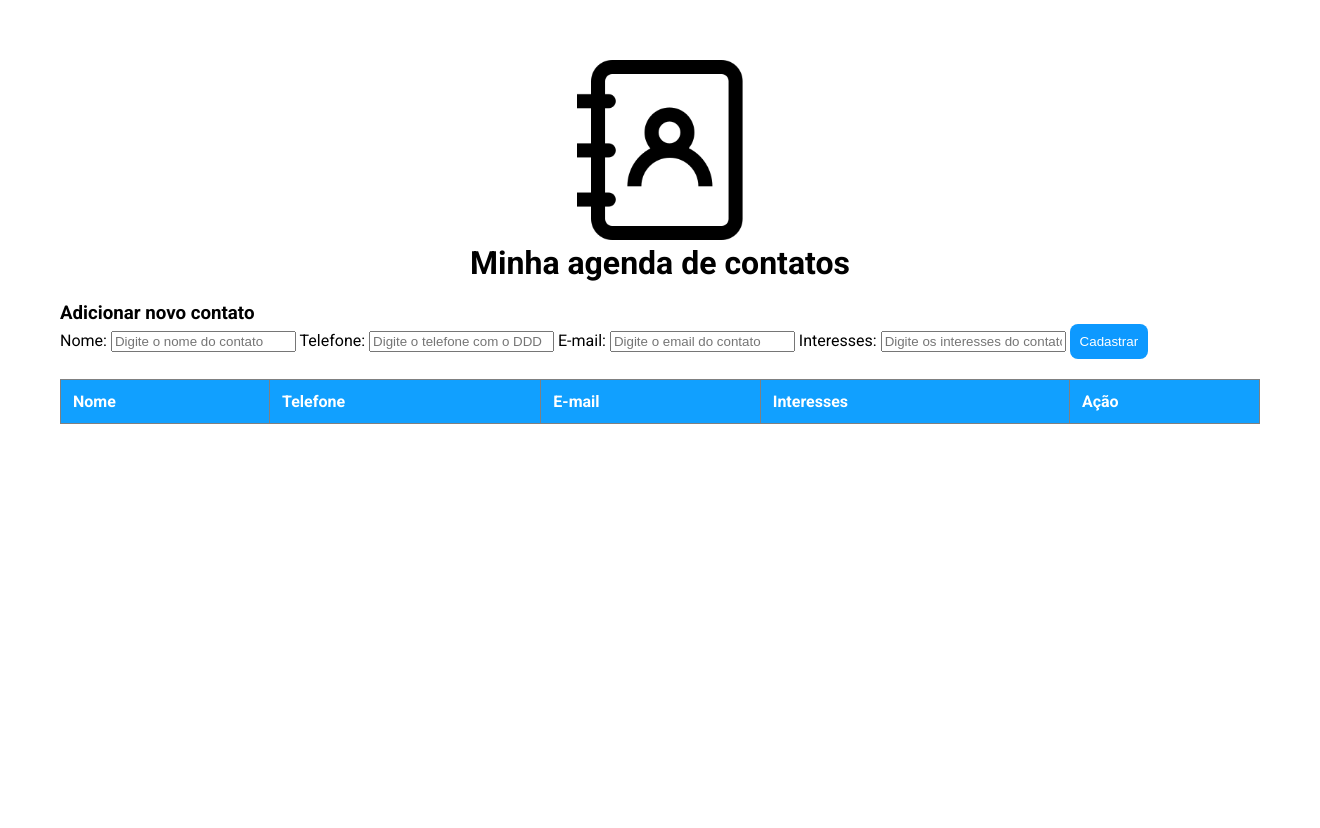
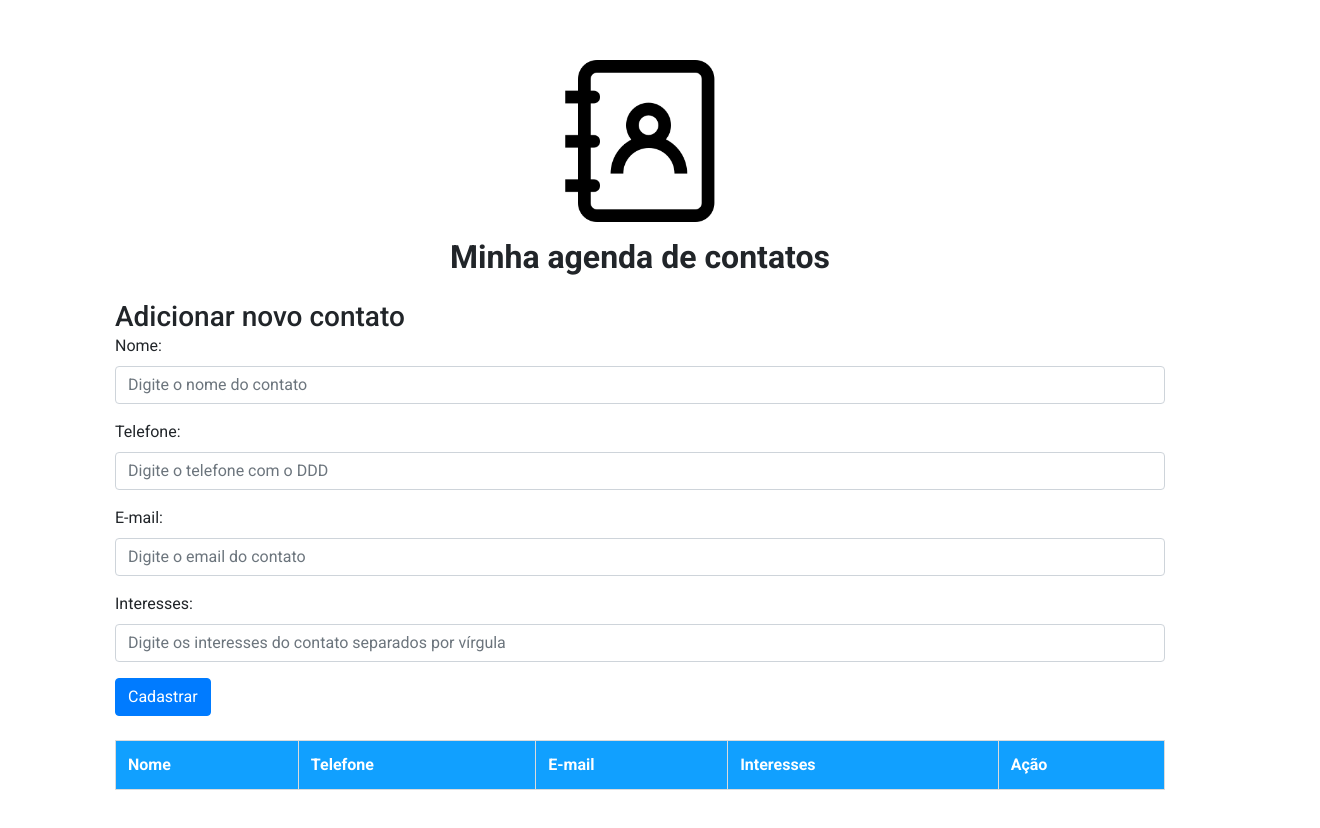
Before and after one commit to mf081/agenda-contatos-web, a website: page index.html in a window 1280 px wide. Shown: the whole page, 1320 px wide, since content can reach past the window. Before the commit the page ends 800 px from the top, so only its background shows below. Drawn offline with nearby package versions, Linux system fonts and the light colour scheme.

Commit message:
adicionar bootstrap e scss

```diff
--- /dev/null
+++ b/css/style.scss
@@ -0,0 +1,74 @@
+// Variáveis de cor
+$button-color: #0D99FF; // Cor do botão
+$button-bg: #11A0FF;    // Fundo do cabeçalho da tabela
+$border-color: #DBDBDB;  // Cor da borda das células
+$background-color: #F7F7F7; // Cor de fundo para linhas ímpares da tabela
+$table-bg-even: #FFFFFF; // Cor de fundo para linhas pares da tabela
+
+// Estilos gerais do corpo
+body {
+  width: 100%;                   // Largura total
+  max-width: 1200px;            // Largura máxima
+  margin: auto;                  // Centraliza o conteúdo
+  padding: 60px;                 // Espaçamento interno
+  font-family: "Roboto", sans-serif; // Fonte utilizada
+}
+
+// Estilos para o cabeçalho
+header {
+  text-align: center;            // Centraliza o texto
+  margin-bottom: 20px;           // Espaçamento abaixo do cabeçalho
+
+  img {
+    width: 15%;                  // Largura da imagem do cabeçalho
+  }
+}
+
+// Estilos para o título principal
+h1 {
+  font-size: 2em;                // Tamanho da fonte
+  font-weight: bold;             // Negrito
+}
+
+// Estilos para subtítulos
+h3 {
+  text-align: left;              // Alinha à esquerda
+  width: 100%;                   // Largura total
+  margin: 0;                     // Remove margem
+}
+
+// Estilos para botões
+button {
+  background-color: $button-color; // Cor de fundo do botão
+  padding: 10px;                  // Espaçamento interno
+  border-radius: 8px;            // Bordas arredondadas
+  color: white;                  // Cor do texto
+  border: none;                  // Remove borda padrão
+  cursor: pointer;               // Cursor em forma de ponteiro ao passar o mouse
+}
+
+// Estilos para tabelas
+table {
+  width: 100%;                   // Largura total da tabela
+  border-collapse: collapse;     // Colapsa bordas adjacentes
+  margin: 20px 0;                // Espaçamento acima e abaixo da tabela
+
+  thead {
+    background-color: $button-bg; // Cor de fundo do cabeçalho da tabela
+    color: white;                 // Cor do texto do cabeçalho
+  }
+
+  th, td {
+    padding: 12px;                // Espaçamento interno das células
+    text-align: left;             // Alinha texto à esquerda
+    border: 1px solid $border-color; // Bordas das células
+  }
+
+  tbody tr:nth-child(odd) {
+    background-color: $background-color; // Cor de fundo para linhas ímpares
+  }
+
+  tbody tr:nth-child(even) {
+    background-color: $table-bg-even; // Cor de fundo para linhas pares
+  }
+}
--- a/index.html
+++ b/index.html
@@ -4,41 +4,78 @@
     <meta charset="UTF-8">
     <meta name="viewport" content="width=device-width, initial-scale=1.0">
     <title>Exercício Agenda</title>
-    <link rel="stylesheet" href="./style.css">
+
+    <!-- Link para o CSS do Bootstrap 4.5, permitindo o uso das classes do Bootstrap -->
+    <link rel="stylesheet" href="https://maxcdn.bootstrapcdn.com/bootstrap/4.5.2/css/bootstrap.min.css">
+
+    <!-- Pré-conexão com o Google Fonts para melhorar o carregamento de fontes -->
     <link rel="preconnect" href="https://fonts.googleapis.com">
     <link rel="preconnect" href="https://fonts.gstatic.com" crossorigin>
+
+    <!-- Link para a fonte Roboto do Google Fonts -->
     <link href="https://fonts.googleapis.com/css2?family=Roboto:ital,wght@0,100;0,300;0,400;0,500;0,700;0,900;1,100;1,300;1,400;1,500;1,700&display=swap" rel="stylesheet">
+
+    <!-- Folha de estilo personalizada (separada), caso existam ajustes de estilo além do Bootstrap -->
+    <link rel="stylesheet" href="css/style.css">
 </head>
 <body>
-    <header>
-        <img src="/img/livro-de-contato.png" alt="Logo de Agenda">
+    <!-- Cabeçalho da página -->
+    <header class="text-center mb-4">
+        <!-- Classe text-center alinha o conteúdo centralmente, mb-4 adiciona uma margem inferior -->
+        <img src="/img/livro-de-contato.png" alt="Logo de Agenda" class="mb-3">
+        <!-- Classe mb-3 adiciona margem inferior para o logo -->
         <h1>Minha agenda de contatos</h1>
     </header>
 
-    <main>
-        <section class="novo-contato">
+    <!-- Conteúdo principal da página -->
+    <main class="container">
+        <!-- A classe container do Bootstrap cria uma margem automática nas laterais para centralizar o conteúdo -->
+
+        <!-- Seção para adicionar novo contato -->
+        <section class="novo-contato mb-4">
+            <!-- mb-4 adiciona uma margem inferior para separar a seção de "Adicionar novo contato" da tabela -->
             <h3>Adicionar novo contato</h3>
 
+            <!-- Formulário de cadastro de contato -->
             <form id="formContato">
-                <label for="nome" class="nome-meio">Nome:</label>
-                <input type="text" id="nome" placeholder="Digite o nome do contato" required>
+                <!-- Agrupamento de campo do formulário com estilo do Bootstrap -->
+                <div class="form-group">
+                    <!-- form-group organiza cada campo do formulário e dá um espaçamento adequado -->
+                    <label for="nome">Nome:</label>
+                    <input type="text" id="nome" class="form-control" placeholder="Digite o nome do contato" required>
+                    <!-- form-control estiliza o campo de input com bordas arredondadas e preenche a largura do container -->
+                </div>
 
-                <label for="telefone">Telefone:</label>
-                <input type="text" id="telefone" placeholder="Digite o telefone com o DDD" required>
+                <div class="form-group">
+                    <label for="telefone">Telefone:</label>
+                    <input type="text" id="telefone" class="form-control" placeholder="Digite o telefone com o DDD" required>
+                    <!-- form-control também aplicado aqui para o campo de telefone -->
+                </div>
 
-                <label for="email">E-mail:</label>
-                <input type="email" id="email" placeholder="Digite o email do contato" required>
+                <div class="form-group">
+                    <label for="email">E-mail:</label>
+                    <input type="email" id="email" class="form-control" placeholder="Digite o email do contato" required>
+                    <!-- form-control também aplicado ao campo de email -->
+                </div>
 
-                <label for="interesses">Interesses:</label>
-                <input type="text" id="interesses" placeholder="Digite os interesses do contato separados por vírgula" required>
+                <div class="form-group">
+                    <label for="interesses">Interesses:</label>
+                    <input type="text" id="interesses" class="form-control" placeholder="Digite os interesses do contato separados por vírgula" required>
+                    <!-- form-control aplicado ao campo de interesses -->
+                </div>
 
-                <button type="submit">Cadastrar</button>
+                <!-- Botão de envio do formulário -->
+                <button type="submit" class="btn btn-primary">Cadastrar</button>
+                <!-- btn e btn-primary são classes do Bootstrap: btn estiliza o botão e btn-primary aplica a cor azul padrão -->
             </form>
         </section>
 
+        <!-- Seção que contém a tabela de contatos -->
         <section class="tabela-contato">
-            <table border="1">
+            <!-- Tabela básica; não está usando classes Bootstrap diretamente, mas poderia utilizar (como table, table-striped) -->
+            <table>
                 <thead>
+                    <!-- Cabeçalho da tabela -->
                     <tr>
                         <th>Nome</th>
                         <th>Telefone</th>
@@ -48,11 +85,13 @@
                     </tr>
                 </thead>
                 <tbody id="tabela-corpo">
+                    <!-- O corpo da tabela será preenchido dinamicamente via JavaScript -->
                 </tbody>
             </table>
         </section>
     </main>
 
+    <!-- Link para o arquivo de script JavaScript (deve conter a lógica para adicionar contatos e preencher a tabela) -->
     <script src="/app.js"></script>
 </body>
 </html>
```
Also changed, not shown: package.json (added, +7 -0 lines), README.md, css/style.css (added), style.css (deleted), 2 other files.
